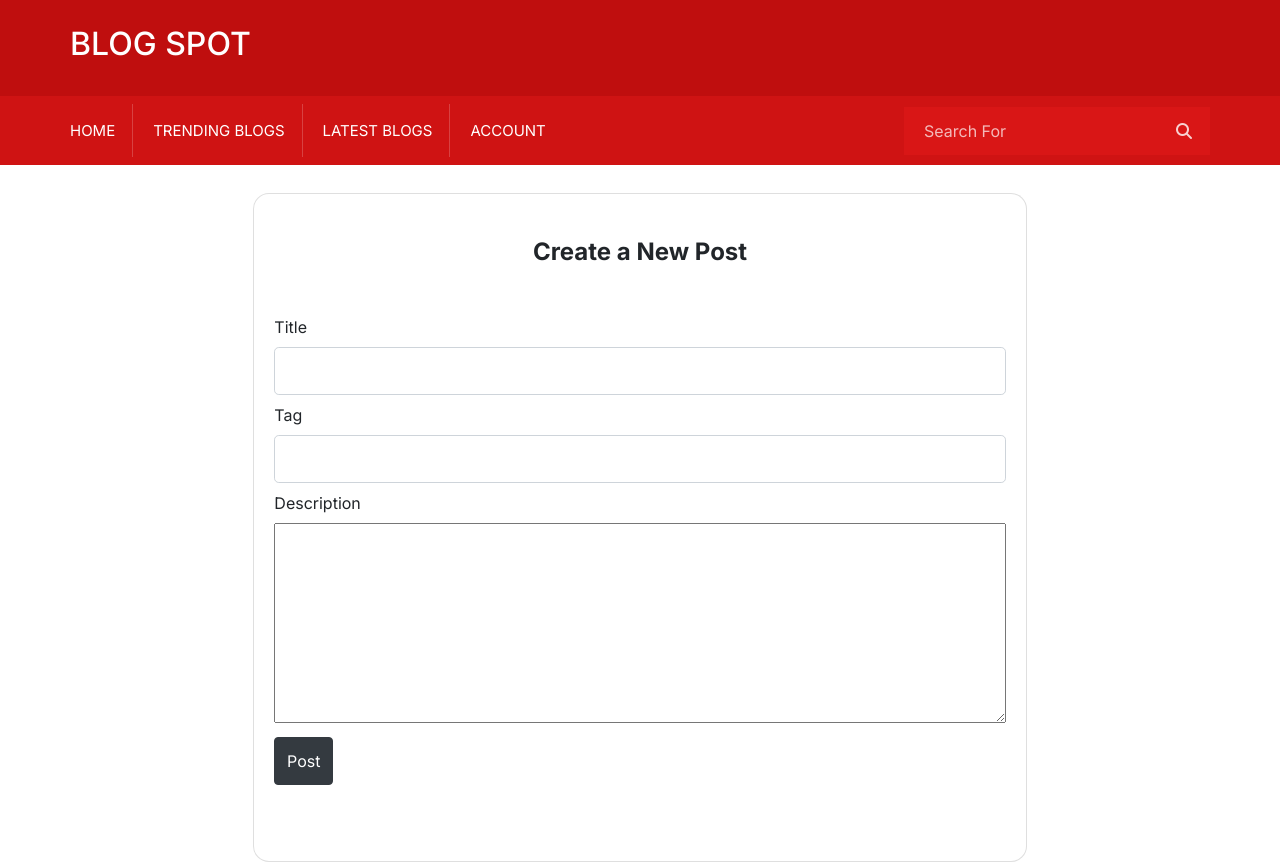
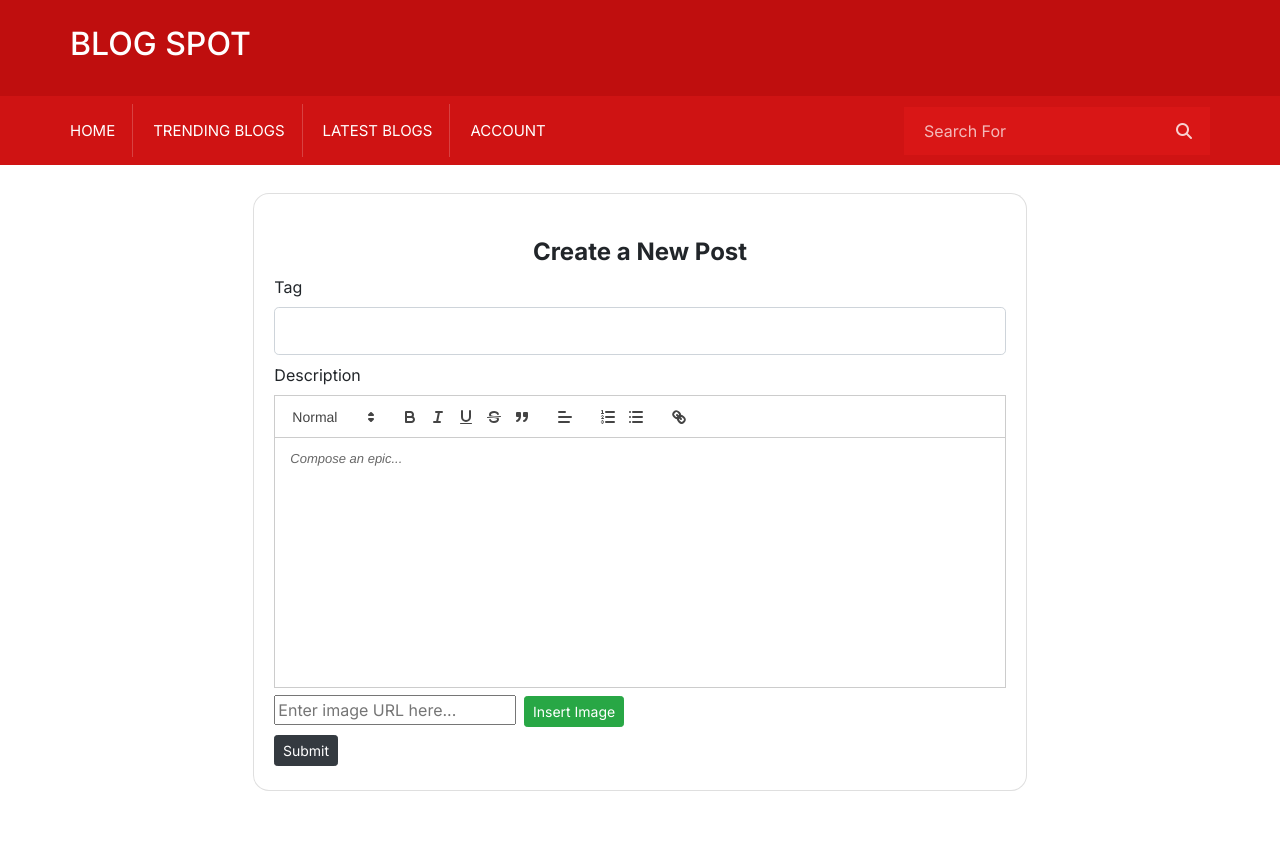
Before and after one commit to jitheshm/Blog, a Next.js app in the folder frontend/user/: page /post/create in a window 1280 px wide. After the commit the page ends 800 px from the top, so only its background shows below. Built offline with nearby package versions, Linux system fonts and the light colour scheme; no server answers.

Commit message:
react quill installed, post form updated with quill editor

```diff
--- a/frontend/user/package.json
+++ b/frontend/user/package.json
@@ -17,6 +17,7 @@
     "next": "14.2.3",
     "react": "^18",
     "react-dom": "^18",
+    "react-quill": "^2.0.0",
     "react-redux": "^9.1.2",
     "zod": "^3.23.8"
   },
--- a/frontend/user/src/app/globals.css
+++ b/frontend/user/src/app/globals.css
@@ -265,6 +265,11 @@ code {
   font-family: "fontawesome";
   content: "";
   color: var(--main-color);
+}
+
+.post-btn{
+  height: 31px !important;
+  /* padding: 0px!important; */
 }
 
 .site-main .comment-navigation,
--- a/frontend/user/src/components/PostForm/PostForm.tsx
+++ b/frontend/user/src/components/PostForm/PostForm.tsx
@@ -1,6 +1,35 @@
-import React from 'react'
+"use client"
+import React, { useState } from 'react';
+import ReactQuill from 'react-quill';
+import 'react-quill/dist/quill.snow.css'
 
 function PostForm() {
+
+    const [editorContent, setEditorContent] = useState('');
+    const [imageUrl, setImageUrl] = useState('');
+
+    const modules = {
+        toolbar: [
+            [{ header: [1, 2, 3, 4, 5, 6, false] }],
+            ['bold', 'italic', 'underline', 'strike', 'blockquote'],
+            [{ 'align': [] }], ,
+            [{ list: 'ordered' }, { list: 'bullet' }],
+            ['link']
+        ]
+    };
+
+    const handleEditorChange = (content) => {
+        setEditorContent(content);
+    };
+
+    const handleImageInsert = () => {
+        // Insert the image URL into the editor content
+        const newContent = `${editorContent}<img src="${imageUrl}" alt="Inserted Image" />`;
+        setEditorContent(newContent);
+        //onContentChange(newContent); // Update the parent component with the new content
+    };
+
+
     return (
         <div className='container-fluid'>
             <div className='col-8 m-auto pt-4'>
@@ -12,15 +41,11 @@ function PostForm() {
 
 
                                     <div className="card-body ">
-                                        <div className="mb-md-5 mt-md-4 pb-2">
+                                        <div className=" mt-md-4 pb-1">
                                             <div className='text-center'>
                                                 <h4><b>Create a New Post</b></h4>
                                             </div>
-                                            <div data-mdb-input-init className="form-outline form-white mt-5 mb-2">
-                                                <label className="form-label" htmlFor="text">Title</label>
-                                                <input type="text" id="text" className="form-control form-control-lg" />
 
-                                            </div>
                                             <div data-mdb-input-init className="form-outline form-white mb-2">
                                                 <label className="form-label" htmlFor="text">Tag</label>
                                                 <input type="text" id="text" className="form-control form-control-lg" />
@@ -28,11 +53,24 @@ function PostForm() {
                                             </div>
                                             <div data-mdb-input-init className="form-outline form-white mb-2">
                                                 <label className="form-label" htmlFor="">Description</label>
-                                                <textarea name="" id="" className='col-12' style={{ height: '200px' }}></textarea>
+                                                <div style={{ height: "300px" }}>
+                                                    <ReactQuill
+                                                        theme="snow"
+                                                        modules={modules}
+                                                        value={editorContent}
+                                                        onChange={handleEditorChange}
+                                                        placeholder="Compose an epic..."
+                                                        style={{ height: "250px" }}
+                                                    />
+
+
+                                                </div>
+                                                <input type="text" value={imageUrl} onChange={(e) => setImageUrl(e.target.value)} placeholder="Enter image URL here..." />
+                                                <button className='btn btn-success post-btn mx-2 btn-sm' onClick={handleImageInsert}>  Insert Image </button>
 
                                             </div>
                                             <div>
-                                                <button className='btn btn-dark'> Post </button>
+                                                <button className='btn btn-dark btn-sm post-btn'> Submit </button>
                                             </div>
 
                                         </div>
```
Also changed, not shown: 1 other file (tests, documents, lock files or other folders).
